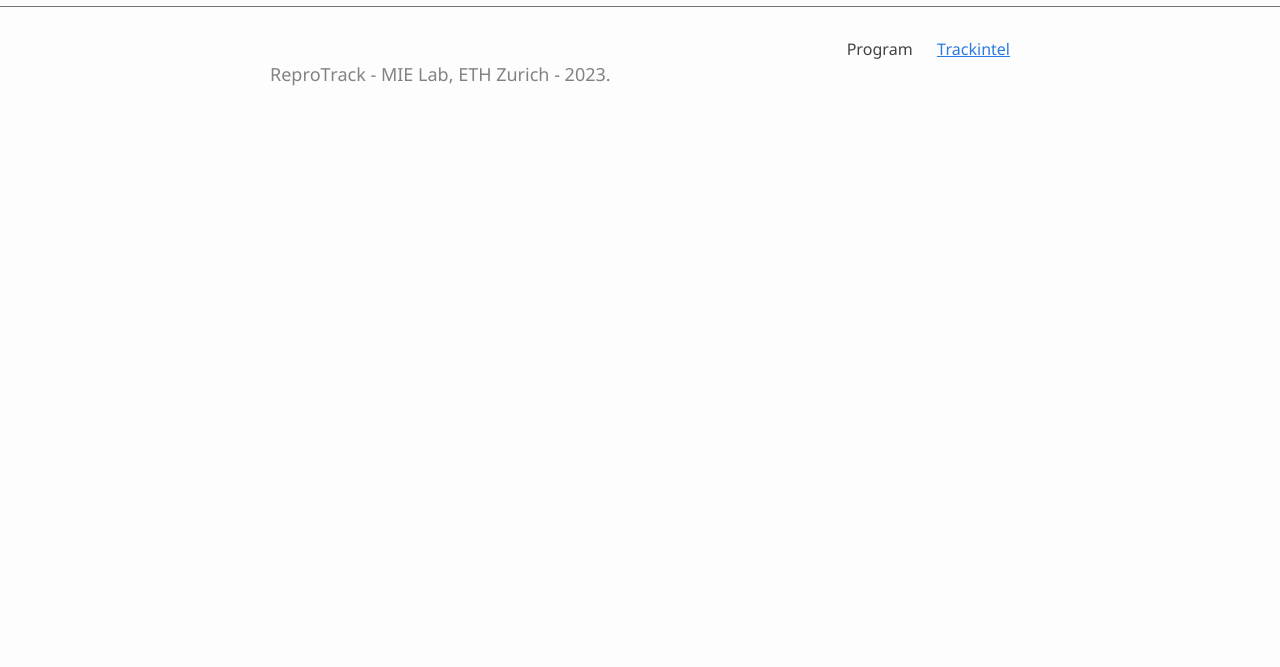
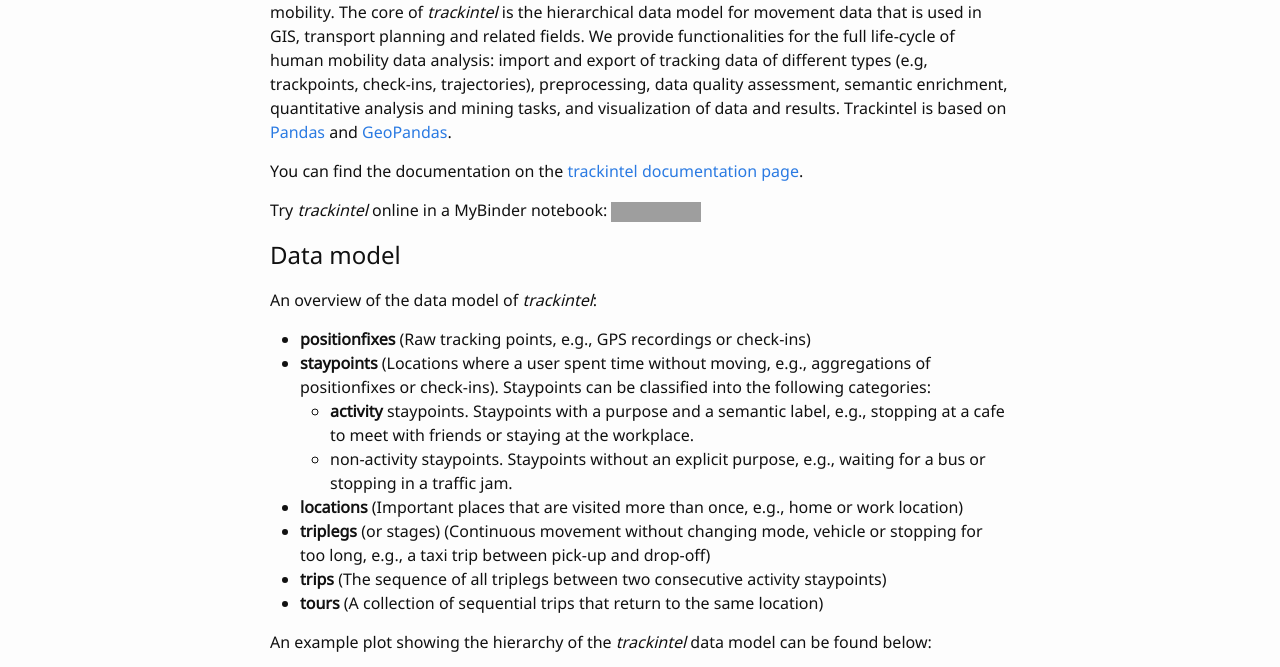
Before and after one commit to mie-lab/reprotrack, a Jekyll site: the page built from 1-Trackintel.md, in a window 1280 px wide and 1400 px high, scrolled down 270 px. Shown: the part 388-1055 px from the top of the window. Built offline with Jekyll 4.4.1, drawn with Linux system fonts in a browser that asks for light colours; before the commit the page ends 900 px from its top, so only the background shows below that; some of the changed text lies outside the part shown; grey boxes are pictures that could not be loaded.

Commit message:
include trackintel readme page

````diff
--- a/1-Trackintel.md
+++ b/1-Trackintel.md
@@ -6,3 +6,112 @@ nav: true
 # Trackintel - an open-source python library for human mobility data analysis
 
 {% include figure.html img="trackintel_teaser.png" alt="program image" width="75%" %}
+
+*trackintel* is a library for the analysis of spatio-temporal tracking data with a focus on human mobility. The core of *trackintel* is the hierarchical data model for movement data that is used in GIS, transport planning and related fields. We provide functionalities for the full life-cycle of human mobility data analysis: import and export of tracking data of different types (e.g, trackpoints, check-ins, trajectories), preprocessing, data quality assessment, semantic enrichment, quantitative analysis and mining tasks, and visualization of data and results.
+Trackintel is based on [Pandas](https://pandas.pydata.org/) and [GeoPandas](https://geopandas.org/#).
+
+You can find the documentation on the [trackintel documentation page](https://trackintel.readthedocs.io/en/latest).
+
+Try *trackintel* online in a MyBinder notebook: [![Binder](https://mybinder.org/badge_logo.svg)](https://mybinder.org/v2/gh/mie-lab/trackintel/HEAD?filepath=%2Fexamples%2Ftrackintel_basic_tutorial.ipynb)
+
+
+## Data model
+
+An overview of the data model of *trackintel*:
+* **positionfixes** (Raw tracking points, e.g., GPS recordings or check-ins)
+* **staypoints** (Locations where a user spent time without moving, e.g., aggregations of positionfixes or check-ins). Staypoints can be classified into the following categories:
+  * **activity** staypoints. Staypoints with a purpose and a semantic label, e.g., stopping at a cafe to meet with friends or staying at the workplace.
+  * non-activity staypoints. Staypoints without an explicit purpose, e.g., waiting for a bus or stopping in a traffic jam.
+* **locations** (Important places that are visited more than once, e.g., home or work location)
+* **triplegs** (or stages) (Continuous movement without changing mode, vehicle or stopping for too long, e.g., a taxi trip between pick-up and drop-off)
+* **trips** (The sequence of all triplegs between two consecutive activity staypoints)
+* **tours** (A collection of sequential trips that return to the same location)
+
+An example plot showing the hierarchy of the *trackintel* data model can be found below:
+
+<p align="center">
+  <img width="493" height="480" src="https://github.com/mie-lab/trackintel/blob/master/docs/assets/hierarchy.png?raw=true">
+</p>
+
+The image below explicitly shows the definition of **locations** as clustered **staypoints**, generated by one or several users.
+
+<p align="center">
+  <img width="638" height="331" src="https://github.com/mie-lab/trackintel/blob/master/docs/assets/locations_with_pfs.png?raw=true">
+</p>
+
+You can enter the *trackintel* framework if your data corresponds to any of the above mentioned movement data representation. Here are some of the functionalities that we provide:
+
+* **Import**: Import from the following data formats is supported: `geopandas dataframes` (recommended), `csv files` in a specified format, `postGIS` databases. We also provide specific dataset readers for popular public datasets (e.g, geolife).
+* **Aggregation**: We provide functionalities to aggregate into the next level of our data model. E.g., positionfixes&rarr;staypoints; positionfixes&rarr;triplegs; staypoints&rarr;locations; staypoints+triplegs&rarr;trips; trips&rarr;tours
+* **Enrichment**: Activity semantics for staypoints; Mode of transport semantics for triplegs; High level semantics for locations
+
+## How it works
+*trackintel* provides support for the full life-cycle of human mobility data analysis.
+
+**[1.]** Import data.
+```python
+import geopandas as gpd
+import trackintel as ti
+
+# read pfs from csv file
+pfs = ti.io.read_positionfixes_csv(".\examples\data\pfs.csv", sep=";", index_col="id")
+# or with predefined dataset readers (here geolife)
+pfs, _ = ti.io.read_geolife(".\tests\data\geolife_long")
+```
+
+**[2.]** Data model generation.
+```python
+# generate staypoints and triplegs
+pfs, sp = pfs.generate_staypoints(method='sliding')
+pfs, tpls = pfs.generate_triplegs(sp, method='between_staypoints')
+```
+
+**[3.]** Visualization.
+ ```python
+# plot the generated tripleg result
+ti.plot(positionfixes=pfs, staypoints=sp, triplegs=tpls, radius_sp=10)
+```
+
+**[4.]** Analysis.
+ ```python
+# e.g., predict travel mode labels based on travel speed
+tpls = tpls.predict_transport_mode()
+# or calculate the temporal tracking coverage of users
+tracking_coverage = ti.temporal_tracking_quality(tpls, granularity='all')
+```
+
+**[5.]** Save results.
+ ```python
+# save the generated results as csv file
+sp.to_csv(r'.\examples\data\sp.csv')
+tpls.to_csv(r'.\examples\data\tpls.csv')
+```
+
+For example, the plot below shows the generated staypoints and triplegs from the imported raw positionfix data.
+<p align="center">
+  <img width="595" height="500" src="https://github.com/mie-lab/trackintel/blob/master/docs/_static/example_triplegs.png?raw=true">
+</p>
+
+## Installation and Usage
+*trackintel* is on [pypi.org](https://pypi.org/project/trackintel/) and [conda-forge](https://anaconda.org/conda-forge/trackintel). We recommend installing trackintel via conda-forge:
+```{python}
+conda install -c conda-forge trackintel
+```
+
+Alternatively, you can install it with pip in a `GeoPandas` available environment using:
+```{python}
+pip install trackintel
+```
+
+You should then be able to run the examples in the `examples` folder or import trackintel using:
+```{python}
+import trackintel as ti
+
+ti.print_version()
+```
+
+
+## Contributors
+
+*trackintel* is primarily maintained by the Mobility Information Engineering Lab at ETH Zurich ([mie-lab.ethz.ch](http://mie-lab.ethz.ch)).
+If you want to contribute, send a pull request and put yourself in the `AUTHORS.md` file.
````
Also changed, not shown: index.md (+1 -1 lines).
